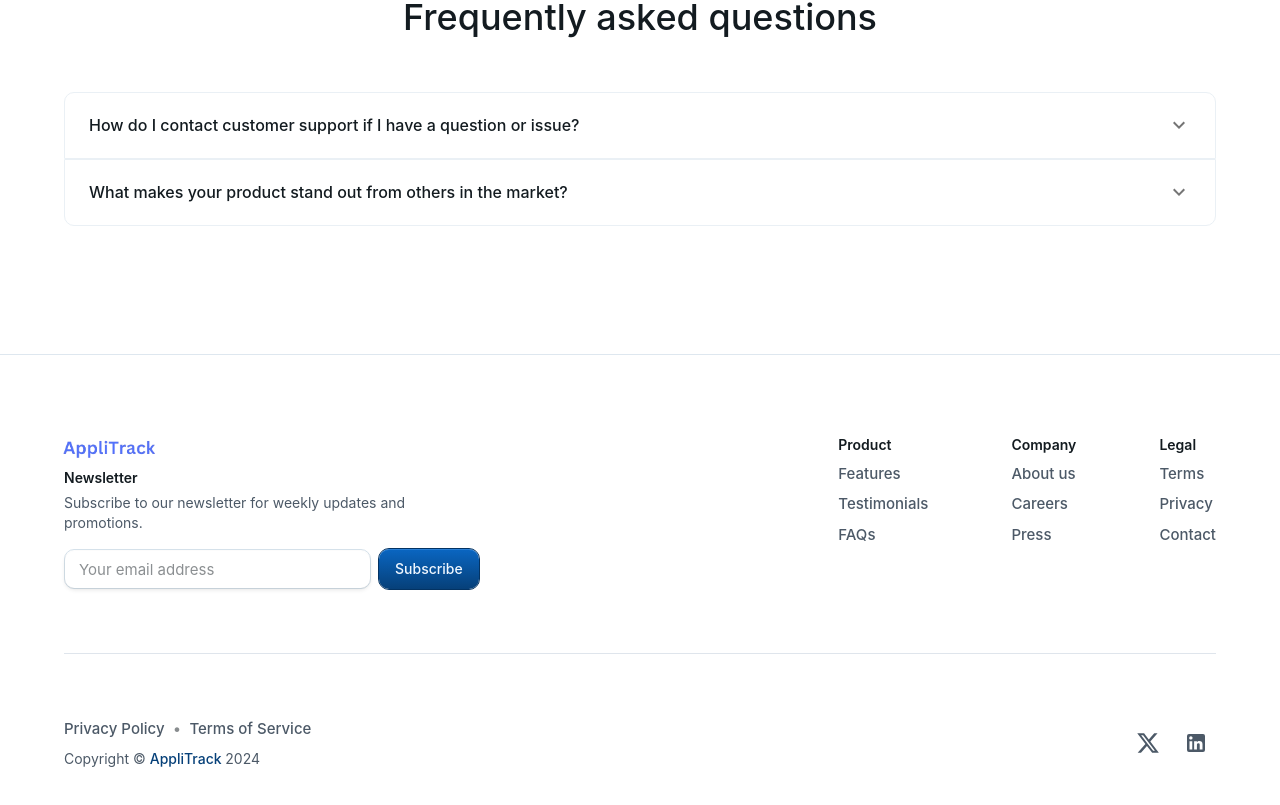
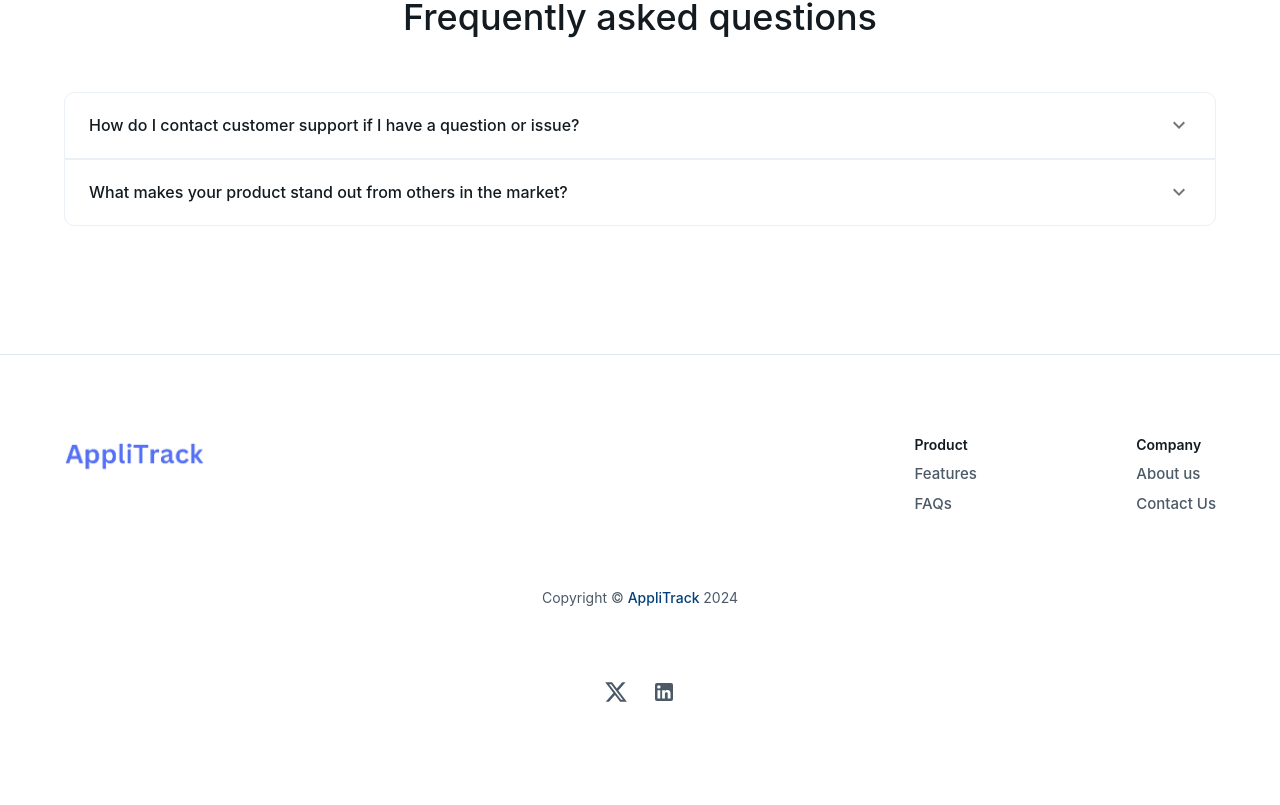
Before and after one commit to amar2468/AppliTrack, a React (Create React App) app in the folder applitrackfrontend/: page / in a window 1280 px wide. Shown: the part 2096-2901 px from the top of the page. Built offline with nearby package versions, Linux system fonts and the light colour scheme.

Commit message:
Removed some unnecessary links and changed the order of some elements

```diff
--- a/applitrackfrontend/src/components/Footer.js
+++ b/applitrackfrontend/src/components/Footer.js
@@ -1,18 +1,16 @@
 import * as React from 'react';
 import Box from '@mui/material/Box';
-import Button from '@mui/material/Button';
 import Container from '@mui/material/Container';
 import IconButton from '@mui/material/IconButton';
 import Link from '@mui/material/Link';
 import Stack from '@mui/material/Stack';
-import TextField from '@mui/material/TextField';
 import Typography from '@mui/material/Typography';
 
 import LinkedInIcon from '@mui/icons-material/LinkedIn';
 import TwitterIcon from '@mui/icons-material/X';
 
 const logoStyle = {
-  width: '100px',
+  width: '150px',
   height: 'auto',
 };
 
@@ -20,11 +18,24 @@ function Copyright() {
   return (
     <Typography variant="body2" color="text.secondary" mt={1}>
       {'Copyright © '}
-      <Link href="#">AppliTrack&nbsp;</Link>
+      <Link href="/">AppliTrack&nbsp;</Link>
       {new Date().getFullYear()}
     </Typography>
   );
 }
+
+const scrollToSection = (sectionId) => {
+  const sectionElement = document.getElementById(sectionId);
+  const offset = 128;
+  if (sectionElement) {
+    const targetScroll = sectionElement.offsetTop - offset;
+    sectionElement.scrollIntoView({ behavior: 'smooth' });
+    window.scrollTo({
+      top: targetScroll,
+      behavior: 'smooth',
+    });
+  }
+};
 
 export default function Footer() {
   return (
@@ -64,30 +75,6 @@ export default function Footer() {
                 alt="logo of applitrack"
               />
             </Box>
-            <Typography variant="body2" fontWeight={600} gutterBottom>
-              Newsletter
-            </Typography>
-            <Typography variant="body2" color="text.secondary" mb={2}>
-              Subscribe to our newsletter for weekly updates and promotions.
-            </Typography>
-            <Stack direction="row" spacing={1} useFlexGap>
-              <TextField
-                id="outlined-basic"
-                hiddenLabel
-                size="small"
-                variant="outlined"
-                fullWidth
-                aria-label="Enter your email address"
-                placeholder="Your email address"
-                inputProps={{
-                  autocomplete: 'off',
-                  ariaLabel: 'Enter your email address',
-                }}
-              />
-              <Button variant="contained" color="primary" sx={{ flexShrink: 0 }}>
-                Subscribe
-              </Button>
-            </Stack>
           </Box>
         </Box>
         <Box
@@ -100,13 +87,10 @@ export default function Footer() {
           <Typography variant="body2" fontWeight={600}>
             Product
           </Typography>
-          <Link color="text.secondary" href="#">
+          <Link color="text.secondary" onClick={() => scrollToSection('features')}>
             Features
           </Link>
-          <Link color="text.secondary" href="#">
-            Testimonials
-          </Link>
-          <Link color="text.secondary" href="#">
+          <Link color="text.secondary" onClick={() => scrollToSection('faq')}>
             FAQs
           </Link>
         </Box>
@@ -124,53 +108,11 @@ export default function Footer() {
             About us
           </Link>
           <Link color="text.secondary" href="#">
-            Careers
-          </Link>
-          <Link color="text.secondary" href="#">
-            Press
-          </Link>
-        </Box>
-        <Box
-          sx={{
-            display: { xs: 'none', sm: 'flex' },
-            flexDirection: 'column',
-            gap: 1,
-          }}
-        >
-          <Typography variant="body2" fontWeight={600}>
-            Legal
-          </Typography>
-          <Link color="text.secondary" href="#">
-            Terms
-          </Link>
-          <Link color="text.secondary" href="#">
-            Privacy
-          </Link>
-          <Link color="text.secondary" href="#">
-            Contact
+            Contact Us
           </Link>
         </Box>
       </Box>
-      <Box
-        sx={{
-          display: 'flex',
-          justifyContent: 'space-between',
-          pt: { xs: 4, sm: 8 },
-          width: '100%',
-          borderTop: '1px solid',
-          borderColor: 'divider',
-        }}
-      >
       <div>
-          <Link color="text.secondary" href="#">
-            Privacy Policy
-          </Link>
-          <Typography display="inline" sx={{ mx: 0.5, opacity: 0.5 }}>
-            &nbsp;•&nbsp;
-          </Typography>
-          <Link color="text.secondary" href="#">
-            Terms of Service
-          </Link>
         <Copyright />
       </div>
       <Stack
@@ -199,7 +141,6 @@ export default function Footer() {
           <LinkedInIcon />
         </IconButton>
       </Stack>
-      </Box>
     </Container>
   );
 }
```
Lines whose indentation alone changed are shown as unchanged.
